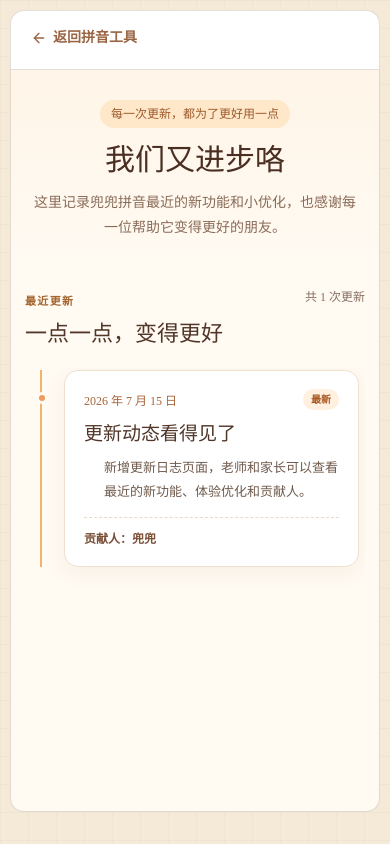
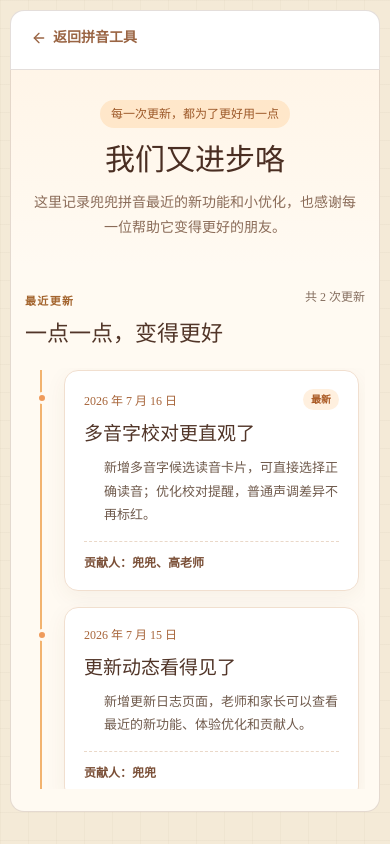
Before and after one commit to coder-liuwei/doudoupinyin, a React (Vite) app: page /changelog in a window 390 px wide. Built offline with nearby package versions, Linux system fonts and the light colour scheme; what pinyin-pro would draw is missing.

Commit message:
docs: add polyphone update changelog

```diff
--- a/src/data/changelog.ts
+++ b/src/data/changelog.ts
@@ -7,6 +7,14 @@ export interface ChangelogEntry {
 
 export const changelogEntries: readonly ChangelogEntry[] = [
   {
+    date: "2026-07-16",
+    title: "多音字校对更直观了",
+    items: [
+      "新增多音字候选读音卡片，可直接选择正确读音；优化校对提醒，普通声调差异不再标红。",
+    ],
+    contributors: ["兜兜", "高老师"],
+  },
+  {
     date: "2026-07-15",
     title: "更新动态看得见了",
     items: ["新增更新日志页面，老师和家长可以查看最近的新功能、体验优化和贡献人。"],
```
Also changed, not shown: 1 other file (tests, documents, lock files or other folders).
